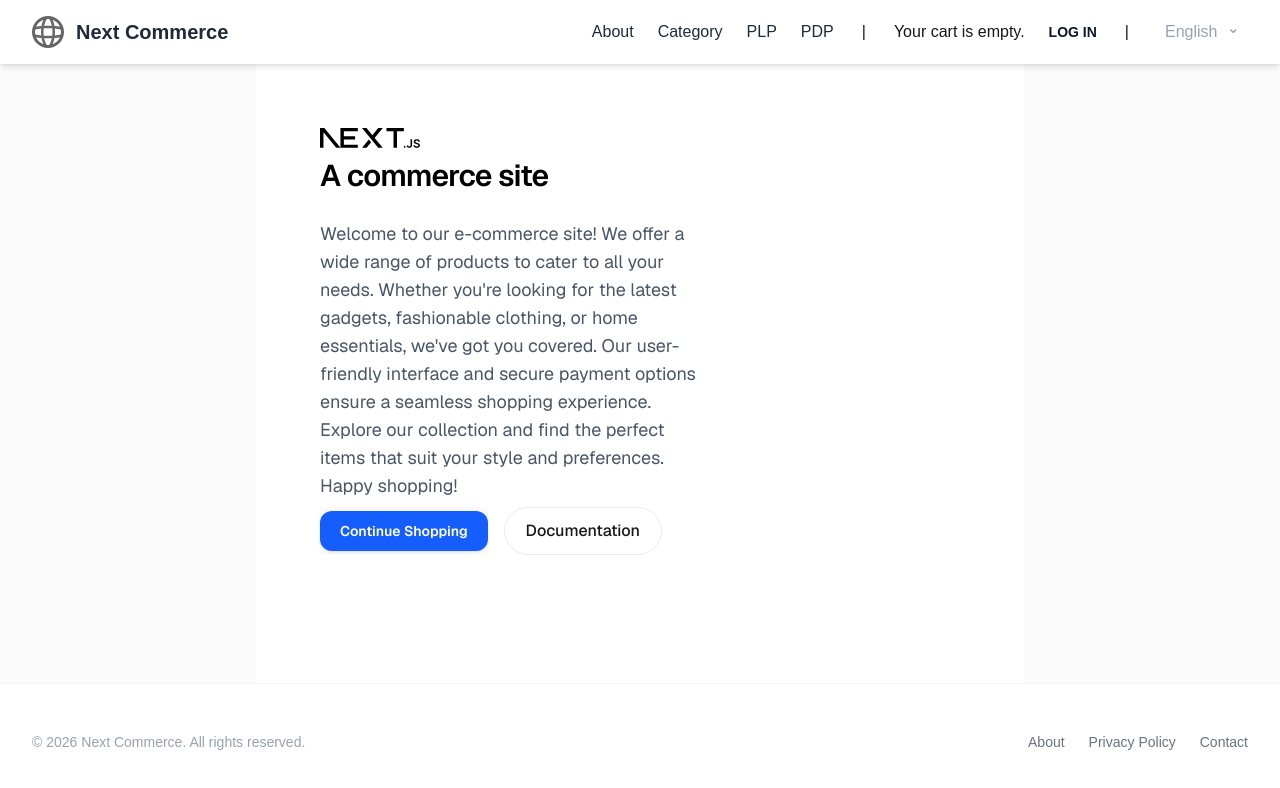
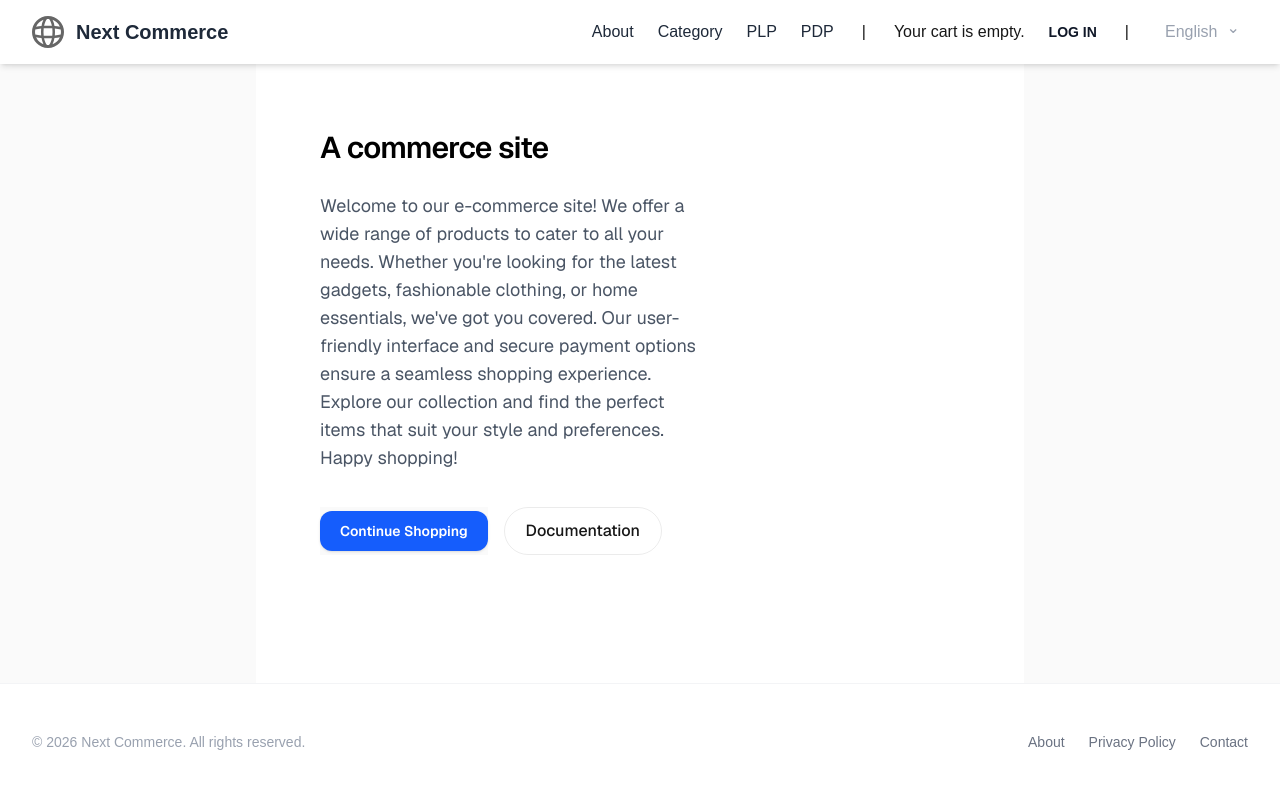
Before and after one commit to sisira-behera/React-Practice, a Next.js app: page /en in a window 1280 px wide. Shown: the top 788 px of the page. Built offline with nearby package versions, Linux system fonts and the light colour scheme.

Commit message:
Updated home page content

```diff
--- a/app/[locale]/page.tsx
+++ b/app/[locale]/page.tsx
@@ -10,14 +10,6 @@ export default async function Home({ params }: { params: Promise<{ locale: strin
   return (
     <div className="flex flex-col flex-1 items-center justify-center bg-zinc-50 font-sans dark:bg-black">
       <main className="flex flex-1 w-full max-w-3xl flex-col items-center justify-between py-32 px-16 bg-white dark:bg-black sm:items-start">
-        <Image
-          className="dark:invert"
-          src="/next.svg"
-          alt="Next.js logo"
-          width={100}
-          height={20}
-          priority
-        />
         <HomeContent />
       </main>
     </div>
```
